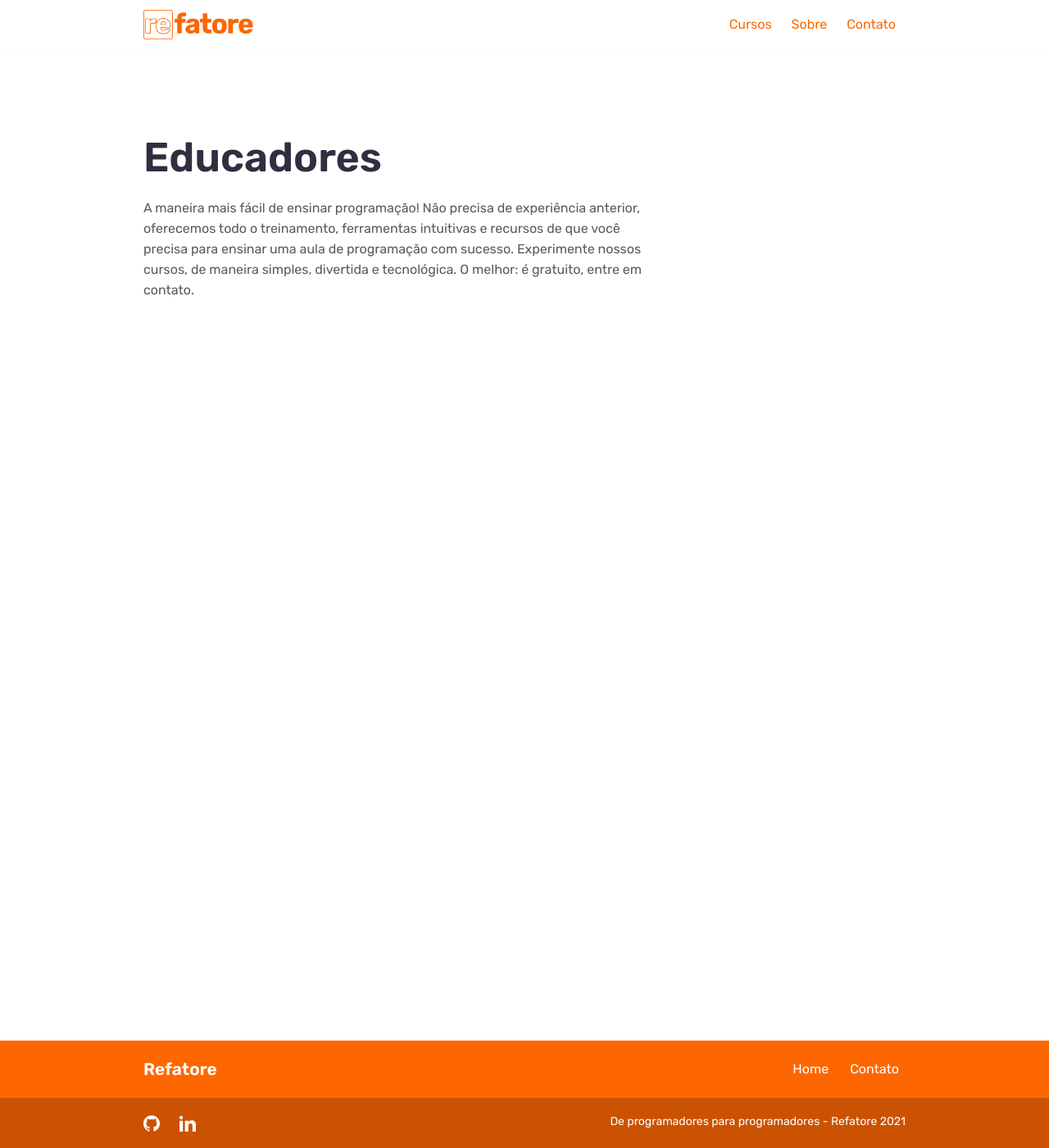
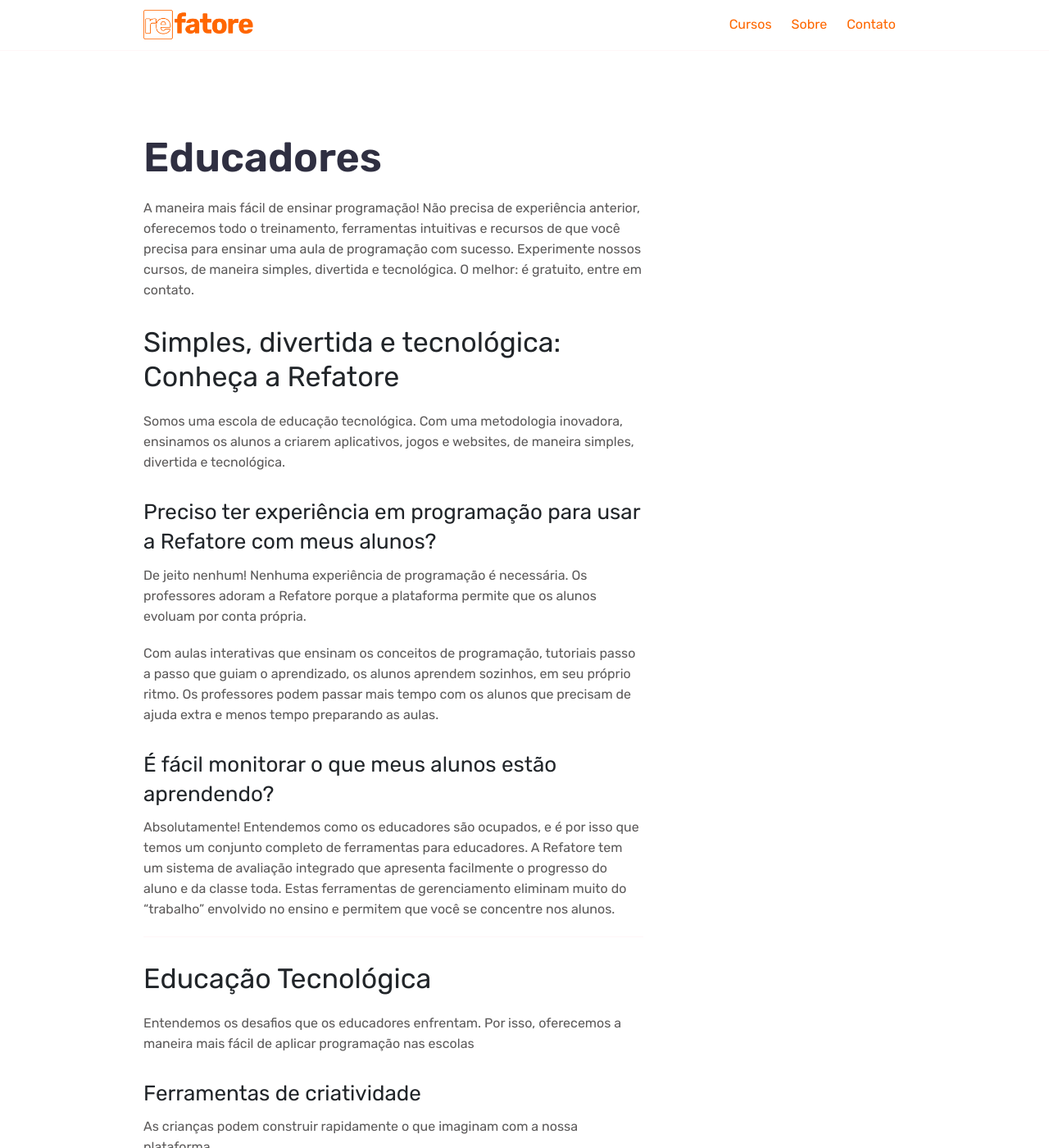
Before and after one commit to re-fatore/website, a Jekyll site: the page built from _services/educators.md, in a window 1280 px wide and 1400 px high. Shown: the whole window at 82% size. Built offline with Jekyll 4.4.1, drawn with Linux system fonts in a browser that asks for light colours; some of the changed text lies outside the part shown.

Commit message:
Changing the service-educators page

```diff
--- a/_services/educators.md
+++ b/_services/educators.md
@@ -7,3 +7,52 @@ layout: service
 ---
 
 A maneira mais fácil de ensinar programação! Não precisa de experiência anterior, oferecemos todo o treinamento, ferramentas intuitivas e recursos de que você precisa para ensinar uma aula de programação com sucesso. Experimente nossos cursos, de maneira simples, divertida e tecnológica. O melhor: é gratuito, entre em contato.
+
+# Simples, divertida e tecnológica: Conheça a Refatore
+
+Somos uma escola de educação tecnológica. Com uma metodologia inovadora, ensinamos os alunos a criarem aplicativos, jogos e websites, de maneira simples, divertida e tecnológica.
+
+## Preciso ter experiência em programação para usar a Refatore com meus alunos?
+
+De jeito nenhum! Nenhuma experiência de programação é necessária. Os professores adoram a Refatore porque a plataforma permite que os alunos evoluam por conta própria.
+
+Com aulas interativas que ensinam os conceitos de programação, tutoriais passo a passo que guiam o aprendizado, os alunos aprendem sozinhos, em seu próprio ritmo. Os professores podem passar mais tempo com os alunos que precisam de ajuda extra e menos tempo preparando as aulas.
+
+## É fácil monitorar o que meus alunos estão aprendendo?
+
+Absolutamente! Entendemos como os educadores são ocupados, e é por isso que temos um conjunto completo de ferramentas para educadores. A Refatore tem um sistema de avaliação integrado que apresenta facilmente o progresso do aluno e da classe toda. Estas ferramentas de gerenciamento eliminam muito do "trabalho" envolvido no ensino e permitem que você se concentre nos alunos.
+
+---
+
+# Educação Tecnológica
+
+Entendemos os desafios que os educadores enfrentam. Por isso, oferecemos a maneira mais fácil de aplicar programação nas escolas
+
+## Ferramentas de criatividade
+
+As crianças podem construir rapidamente o que imaginam com a nossa plataforma.
+* Aplicativos
+* Jogos
+* Website
+
+## Aprendizagem guiada
+
+As crianças aprendem por conta própria, com uma abordagem guiada e prática, que individualiza a experiência de cada aluno.
+* Aprendizagem individualizada
+* Aulas interativas
+* Instruções passo a passo
+
+## Desenvolvimento de novas habilidades
+
+À medida que as crianças aprendem a programar, elas desenvolvem habilidades essenciais que incluem:
+* Pensamento crítico
+* Solução de problemas
+* Lógica
+
+---
+
+# Indicadores estratégicos
+
+Economize tempo e esforço avaliando a evolução de seus alunos. A Refatore fornece diversos indicadores-chave de desempenho que orientam os gestores na tomada de decisão. Por meio deles, é possível quantificar os resultados dos alunos e direcionar recursos e esforços de maneira inteligente para alcançar os objetivos das escolas.
+
+Os professores podem passar mais tempo com os alunos que precisam de ajuda extra e menos tempo preparando as aulas.
```
